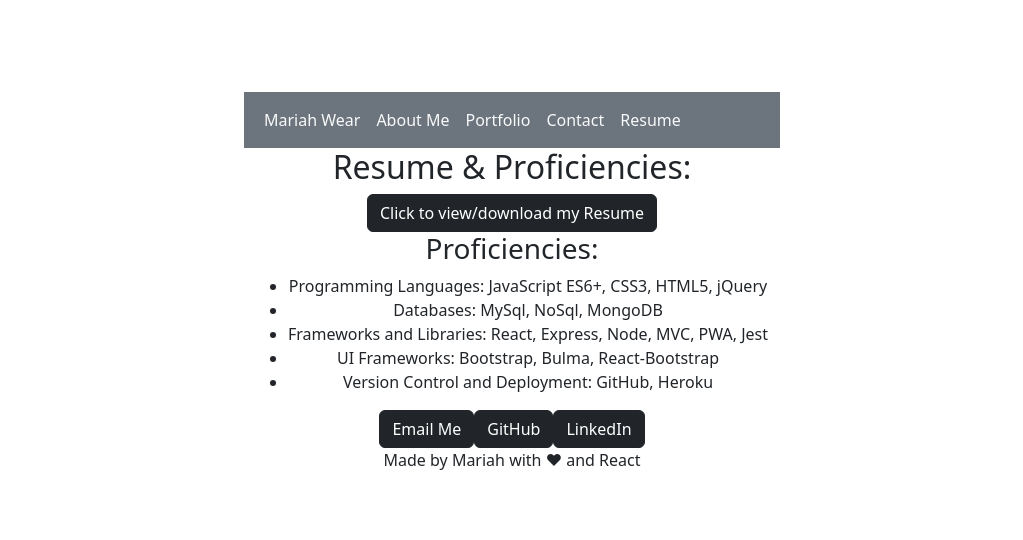
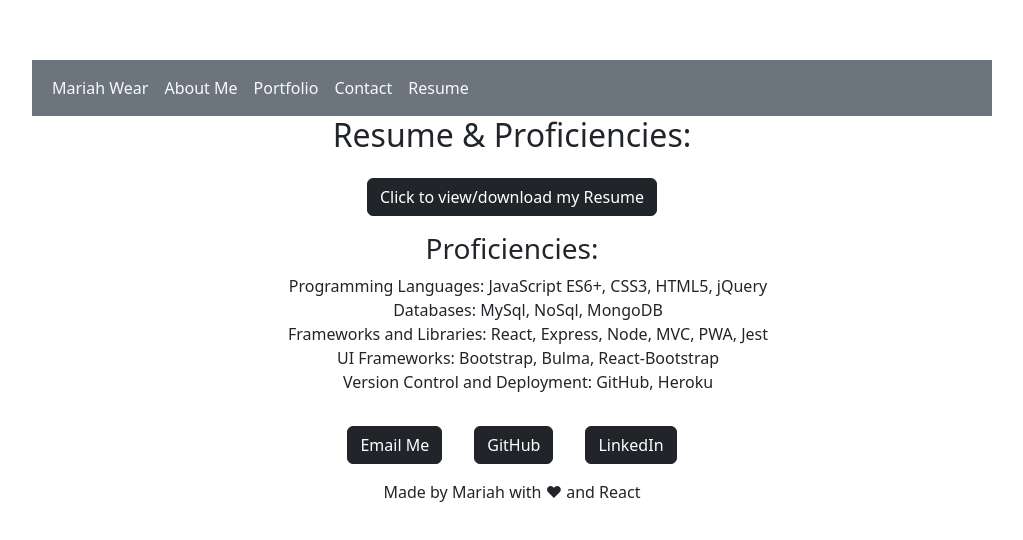
Before and after one commit to mariahw4/personal-portfolio, a React (Vite) app: page /resume in a window 1280 px wide. Shown: the part 118-658 px from the top of the page, without its empty margins (128-1151 px from the left). Built offline with nearby package versions, Linux system fonts and the light colour scheme.

Commit message:
fixed sizing for nav bar

```diff
--- a/src/App.css
+++ b/src/App.css
@@ -1,5 +1,6 @@
 #root {
-  max-width: 1280px;
+  /* max-width: 1280px; */
+  width: 80%;
   margin: 0 auto;
   padding: 2rem;
   text-align: center;
@@ -45,3 +46,11 @@
 .read-the-docs {
   color: #888;
 }
+
+li {
+  list-style: none;
+}
+
+.btn {
+  margin: 1rem;
+}
--- a/src/components/NavLinks.jsx
+++ b/src/components/NavLinks.jsx
@@ -3,7 +3,7 @@ import PropTypes from "prop-types";
 export default function NavLinks({ links }) {
   return (
     <>
-      <nav className="navbar navbar-expand-lg bg-secondary">
+      <nav className="navbar navbar-dark navbar-expand-lg bg-secondary">
         <div className="container-fluid">
           <div className="" id="navbarSupportedContent">
             <ul className="navbar-nav me-auto mb-2 mb-lg-0">
```
